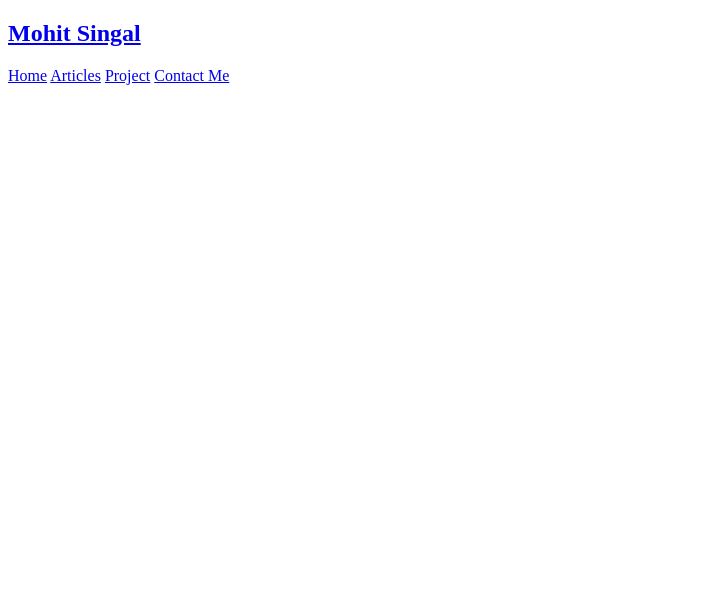
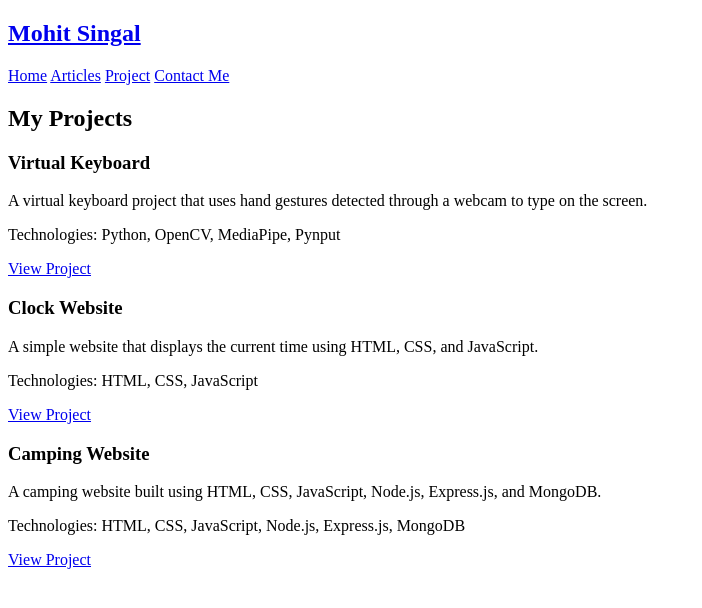
Before and after one commit to MOHIT-GIT2/basic-website, a plain HTML site: page project.html in a window 1280 px wide. Shown: the whole page, without its empty margins (0-702 px from the left). Drawn offline with Linux system fonts and the light colour scheme.

Commit message:
project section complete

```diff
--- a/project.html
+++ b/project.html
@@ -20,7 +20,74 @@
         <a href="contact.html">Contact Me</a>
       </nav>
     </header>
-    <main></main>
+    <main>
+      <h2>My Projects</h2>
+
+      <article>
+        <div>
+          <h3>Virtual Keyboard</h3>
+
+          <p>
+            A virtual keyboard project that uses hand gestures detected through
+            a webcam to type on the screen.
+          </p>
+
+          <p>Technologies: Python, OpenCV, MediaPipe, Pynput</p>
+
+          <a
+            href="https://github.com/swapno123/GESTURE-BASED-VIRTUAL-KEYBOARD"
+            target="_blank"
+            rel="noopener noreferrer"
+          >
+            View Project
+          </a>
+        </div>
+      </article>
+
+      <article>
+        <div>
+          <h3>Clock Website</h3>
+
+          <p>
+            A simple website that displays the current time using HTML, CSS, and
+            JavaScript.
+          </p>
+
+          <p>Technologies: HTML, CSS, JavaScript</p>
+
+          <a
+            href="YOUR-CLOCK-GITHUB-LINK"
+            target="_blank"
+            rel="noopener noreferrer"
+          >
+            View Project
+          </a>
+        </div>
+      </article>
+
+      <article>
+        <div>
+          <h3>Camping Website</h3>
+
+          <p>
+            A camping website built using HTML, CSS, JavaScript, Node.js,
+            Express.js, and MongoDB.
+          </p>
+
+          <p>
+            Technologies: HTML, CSS, JavaScript, Node.js, Express.js, MongoDB
+          </p>
+
+          <a
+            href="YOUR-CAMPING-GITHUB-LINK"
+            target="_blank"
+            rel="noopener noreferrer"
+          >
+            View Project
+          </a>
+        </div>
+      </article>
+    </main>
     <footer></footer>
   </body>
 </html>
```
Lines whose indentation alone changed are shown as unchanged.
